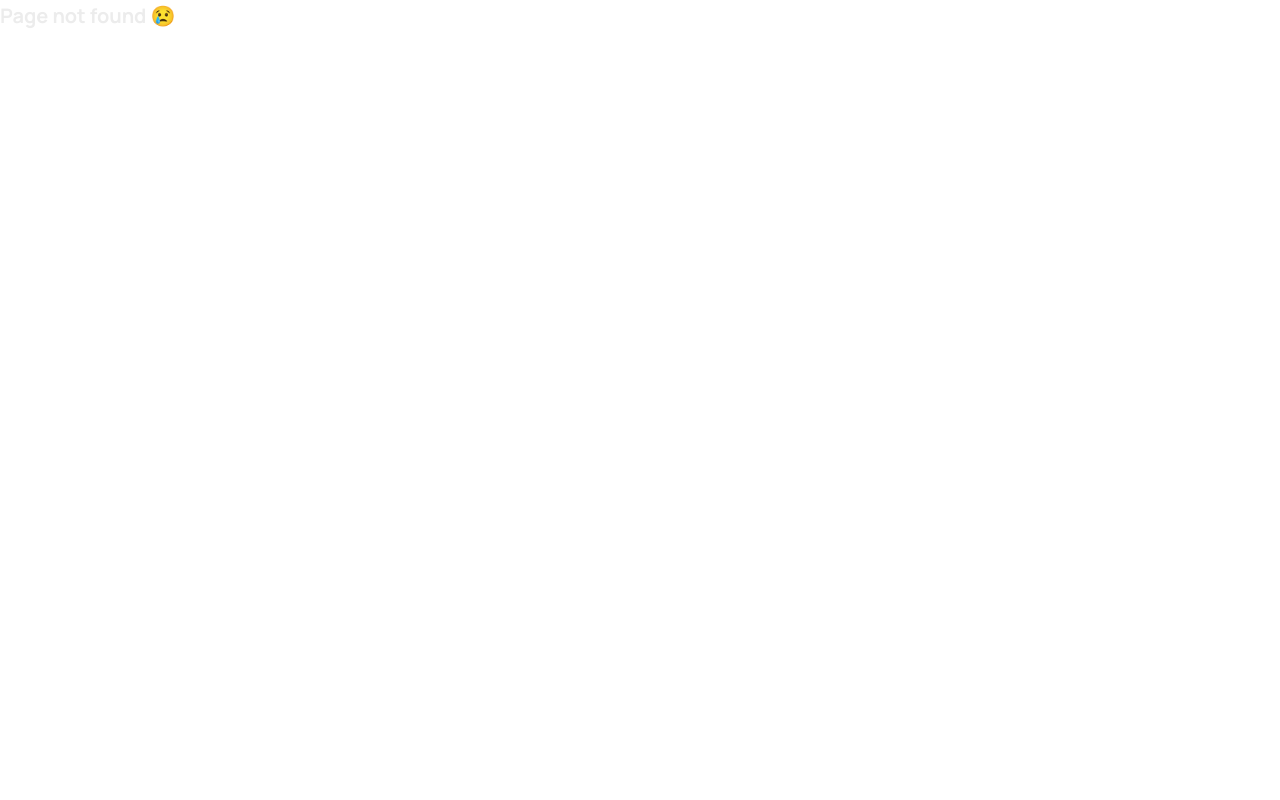
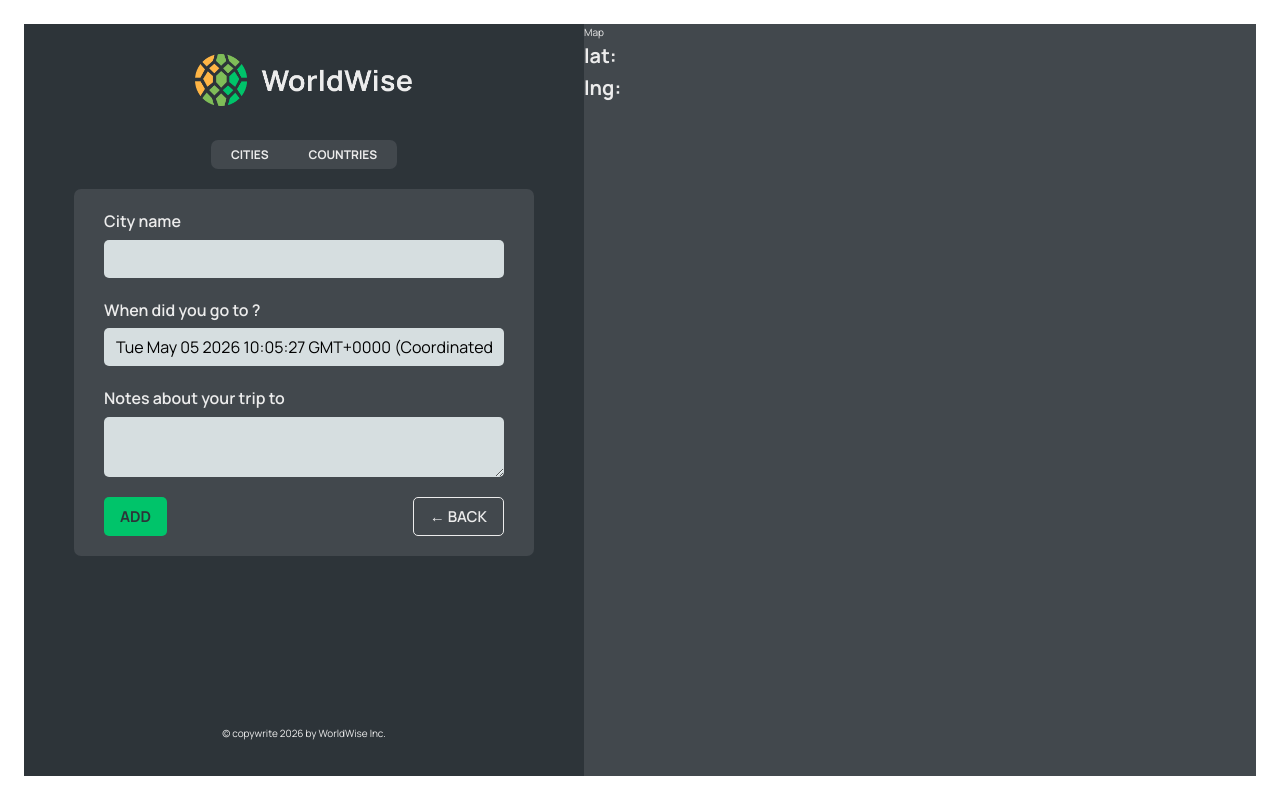
Before and after one commit to AhmedAhad1/world-wise, a React (Vite) app: page /app/form in a window 1280 px wide. Before the commit this address had no page. Built offline with nearby package versions, Linux system fonts and the light colour scheme; data requests are answered from the project's data file.

Commit message:
step backward navigation

```diff
--- a/src/App.jsx
+++ b/src/App.jsx
@@ -10,6 +10,7 @@
 import { useState } from "react";
 import CountryList from "./components/CountryList";
 import City from "./components/City";
+import Form from "./components/Form";
 
 const BASE_URL = `http://localhost:3000`;
 
@@ -57,6 +58,7 @@
               path="countries"
               element={<CountryList data={data} isLoading={isLoading} />}
             />
+            <Route path="form" element={<Form />} />
           </Route>
           <Route path="product" element={<Product />} />
           <Route path="pricing" element={<Pricing />} />
--- /dev/null
+++ b/src/components/Button.jsx
@@ -0,0 +1,11 @@
+import React from "react";
+import styles from "./Button.module.css";
+const Button = ({ children, type, onClick }) => {
+  return (
+    <button className={`${styles.btn} ${styles[type]}`} onClick={onClick}>
+      {children}
+    </button>
+  );
+};
+
+export default Button;
--- a/src/components/Form.jsx
+++ b/src/components/Form.jsx
@@ -3,6 +3,8 @@
 import { useState } from "react";
 
 import styles from "./Form.module.css";
+import Button from "./Button";
+import { useNavigate } from "react-router-dom";
 
 export function convertToEmoji(countryCode) {
   const codePoints = countryCode
@@ -17,6 +19,7 @@
   const [country, setCountry] = useState("");
   const [date, setDate] = useState(new Date());
   const [notes, setNotes] = useState("");
+  const navigate = useNavigate();
 
   return (
     <form className={styles.form}>
@@ -49,8 +52,16 @@
       </div>
 
       <div className={styles.buttons}>
-        <button>Add</button>
-        <button>&larr; Back</button>
+        <Button type={"primary"}>Add</Button>
+        <Button
+          type={"back"}
+          onClick={(e) => {
+            e.preventDefault();
+            navigate(-1);
+          }}
+        >
+          &larr; Back
+        </Button>
       </div>
     </form>
   );
--- a/src/components/Map.jsx
+++ b/src/components/Map.jsx
@@ -1,12 +1,13 @@
-import { useSearchParams } from "react-router-dom";
+import { useNavigate, useSearchParams } from "react-router-dom";
 import styles from "./Map.module.css";
 const Map = () => {
   const [searchParams, setSearchparams] = useSearchParams();
+  const navigate = useNavigate();
   const lat = searchParams.get("lat");
   const lng = searchParams.get("lng");
 
   return (
-    <div className={styles.mapContainer}>
+    <div className={styles.mapContainer} onClick={() => navigate("form")}>
       Map
       <h1>lat: {lat}</h1>
       <h1>lng: {lng}</h1>
```
